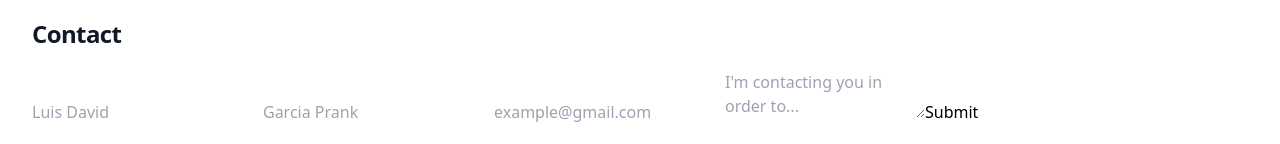
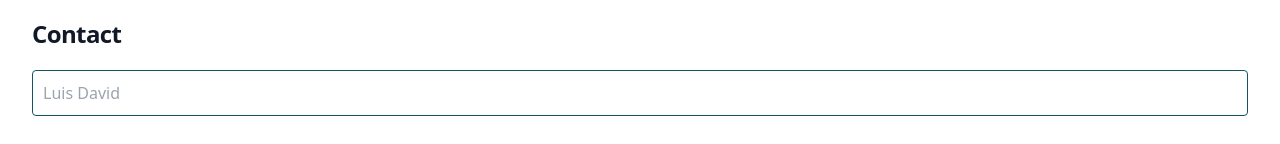
Before and after one commit to ButchBet/ButchBet, a React app: page /contact in a window 1280 px wide. Shown: the part 634-778 px from the top of the page. Built offline with nearby package versions, Linux system fonts and the light colour scheme.

Commit message:
Finished the creation of the contact page.

```diff
--- a/src/pages/Contact.jsx
+++ b/src/pages/Contact.jsx
@@ -30,9 +30,9 @@ const Contact = () => {
 
                     <input type="email" className="contactForm__input" name="email" placeholder="example@gmail.com"/>
 
-                    <textarea className="contactFromAddInfo" name="reason" placeholder="I'm contacting you in order to..."/>
+                    <textarea className="contactForm__reason" name="reason" placeholder="I'm contacting you in order to..."/>
 
-                    <button onClick={catchData}>Submit</button>
+                    <button className="contactForm__button" onClick={catchData}>Submit</button>
                 </form>
             </section>
         </div>
--- a/src/styles/contact.css
+++ b/src/styles/contact.css
@@ -0,0 +1,39 @@
+.contactForm {
+    display: flex;
+    flex-flow: column wrap;
+    justify-content: space-between;
+    width: 100%;
+    gap: 30px;
+}
+.contactForm__input,
+.contactForm__reason,
+.contactForm__button {
+    width: 100%;
+    border-radius: 4px;
+    padding: 10px;
+}
+
+.contactForm__input,
+.contactForm__reason {
+    border: 1px solid var(--eden);
+}
+
+.contactForm__button {
+    background: var(--eden);
+    color: white;
+    font-weight: bold;
+}
+
+.contactForm__button:active {
+    transform: scale(.98);
+}
+
+.contactForm__button:hover {
+    background: var(--teal-blue);
+}
+
+.contactForm__input:focus,
+.contactForm__reason:focus {
+    border: 0;
+    outline: 1px solid var(--turquoise);
+}
```
